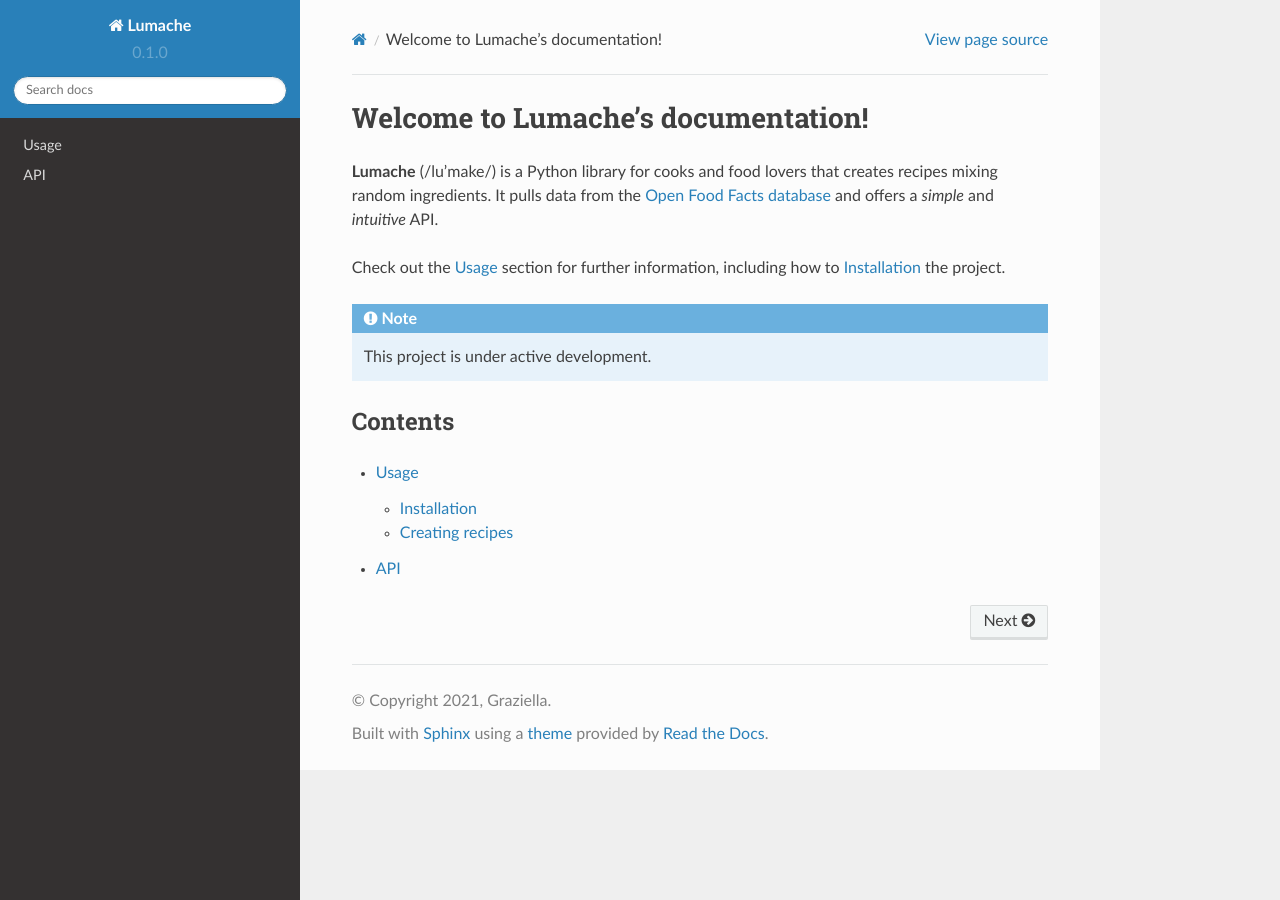
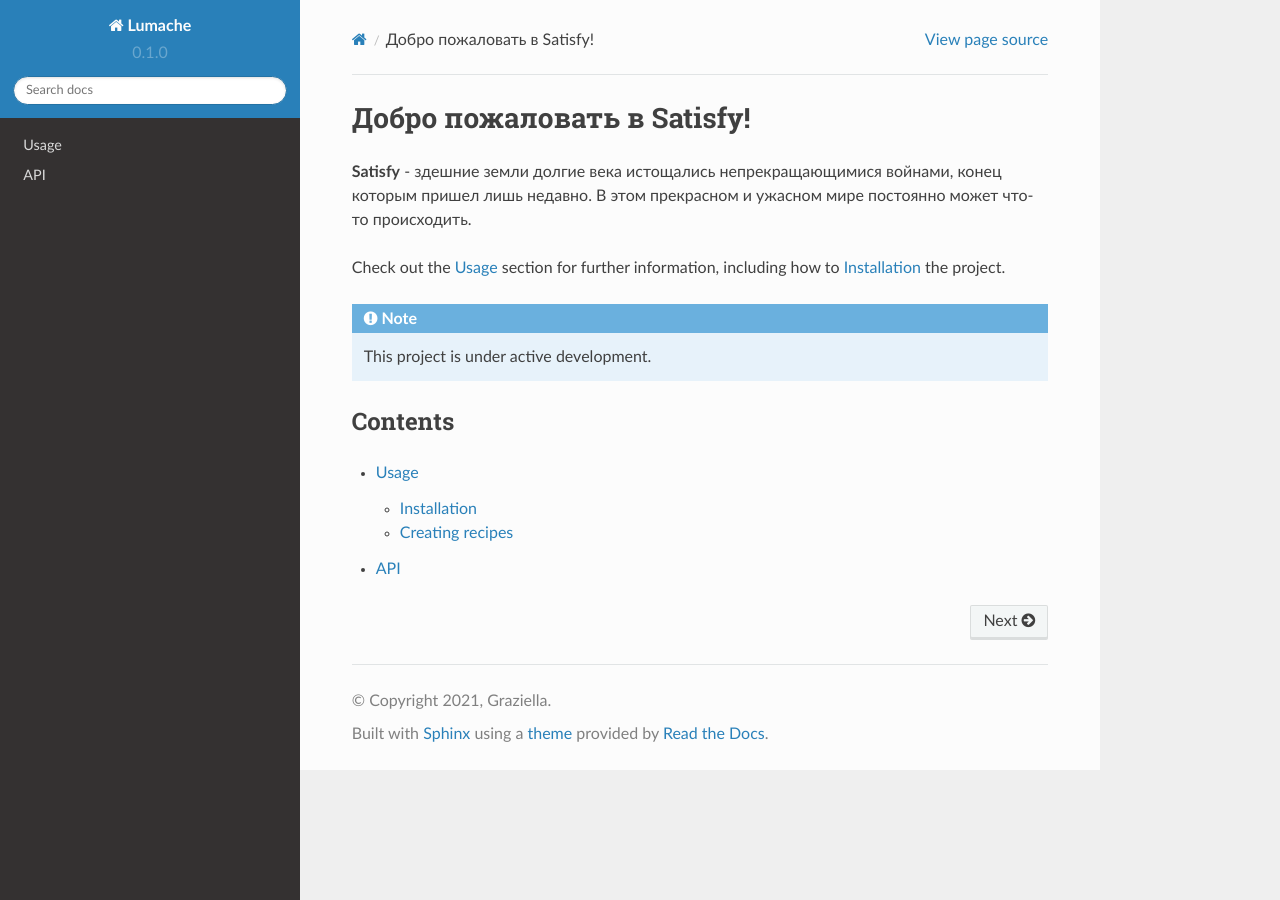
Before and after one commit to Yehor-programist/Satisfy, a Sphinx documentation site: the page built from docs/source/index.rst, in a window 1280 px wide. Built offline with Sphinx 7.4.7 and the Read the Docs theme 2.0.0, drawn with Linux system fonts in a browser that asks for light colours.

Commit message:
Update index.rst

```diff
--- a/docs/source/index.rst
+++ b/docs/source/index.rst
@@ -1,10 +1,9 @@
-Welcome to Lumache's documentation!
+Добро пожаловать в Satisfy!
 ===================================
 
-**Lumache** (/lu'make/) is a Python library for cooks and food lovers
-that creates recipes mixing random ingredients.
-It pulls data from the `Open Food Facts database <https://world.openfoodfacts.org/>`_
-and offers a *simple* and *intuitive* API.
+**Satisfy** - здешние земли долгие века истощались непрекращающимися войнами, конец которым пришел лишь недавно. В этом прекрасном и ужасном мире постоянно может что-то происходить.
+
+
 
 Check out the :doc:`usage` section for further information, including
 how to :ref:`installation` the project.
```
